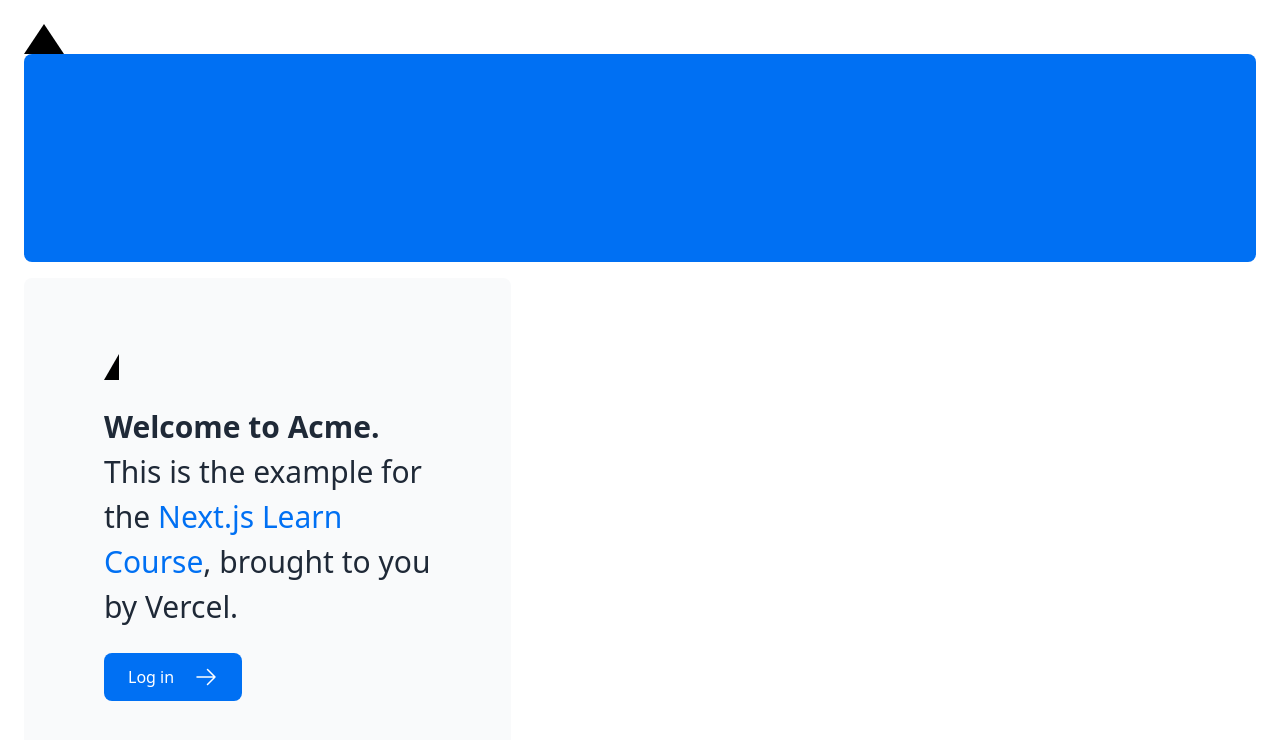
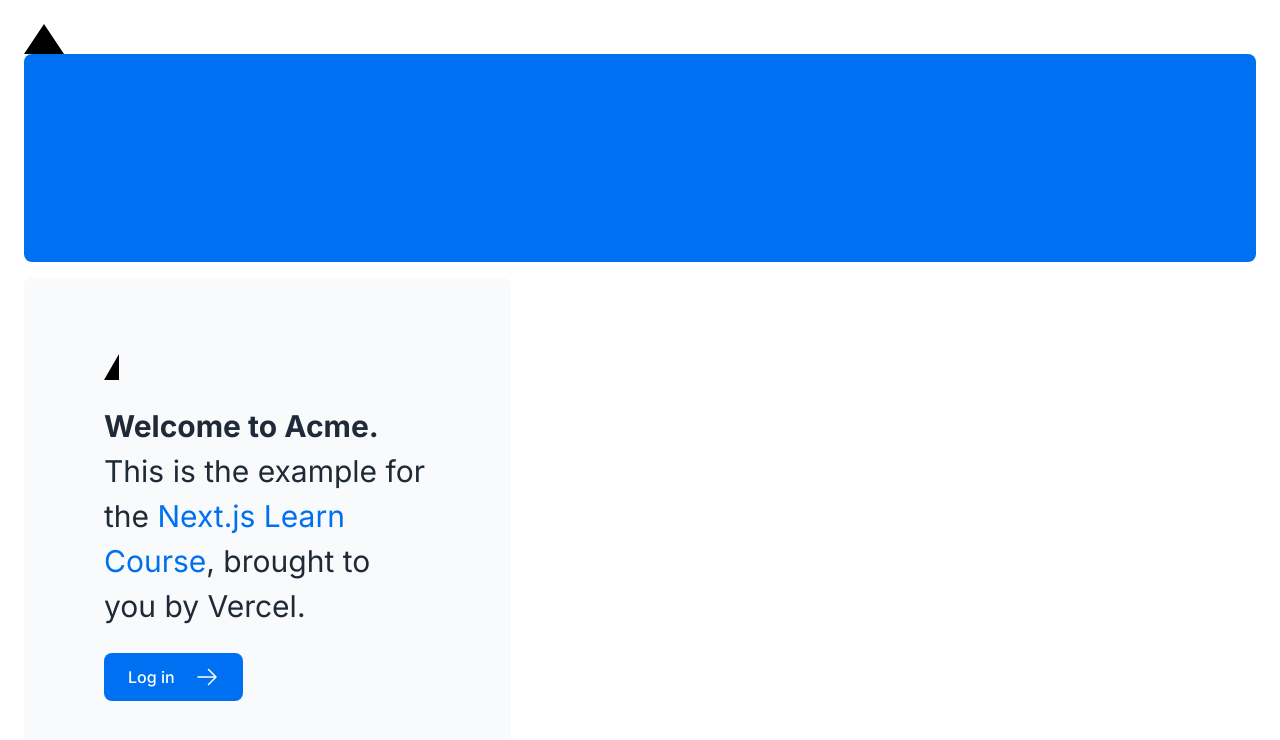
Before and after one commit to kndtty/next-practice, a Next.js app in the folder nextjs-dashboard/: page / in a window 1280 px wide. Shown: the top 740 px of the page. Built offline with nearby package versions, Linux system fonts and the light colour scheme.

Commit message:
Chapter 3 Adding a primary font

```diff
--- a/nextjs-dashboard/app/layout.tsx
+++ b/nextjs-dashboard/app/layout.tsx
@@ -1,4 +1,5 @@
 import '@/app/ui/global.css';
+import { inter } from '@/app/ui/fonts';
 
 export default function RootLayout({
   children,
@@ -7,7 +8,7 @@
 }) {
   return (
     <html lang="en">
-      <body>{children}</body>
+      <body className={`${inter.className} antialiased`}>{children}</body>
     </html>
   );
 }
--- /dev/null
+++ b/nextjs-dashboard/app/ui/fonts.ts
@@ -0,0 +1,3 @@
+import { Inter } from 'next/font/google';
+
+export const inter = Inter({ subsets: ['latin'] });
```
